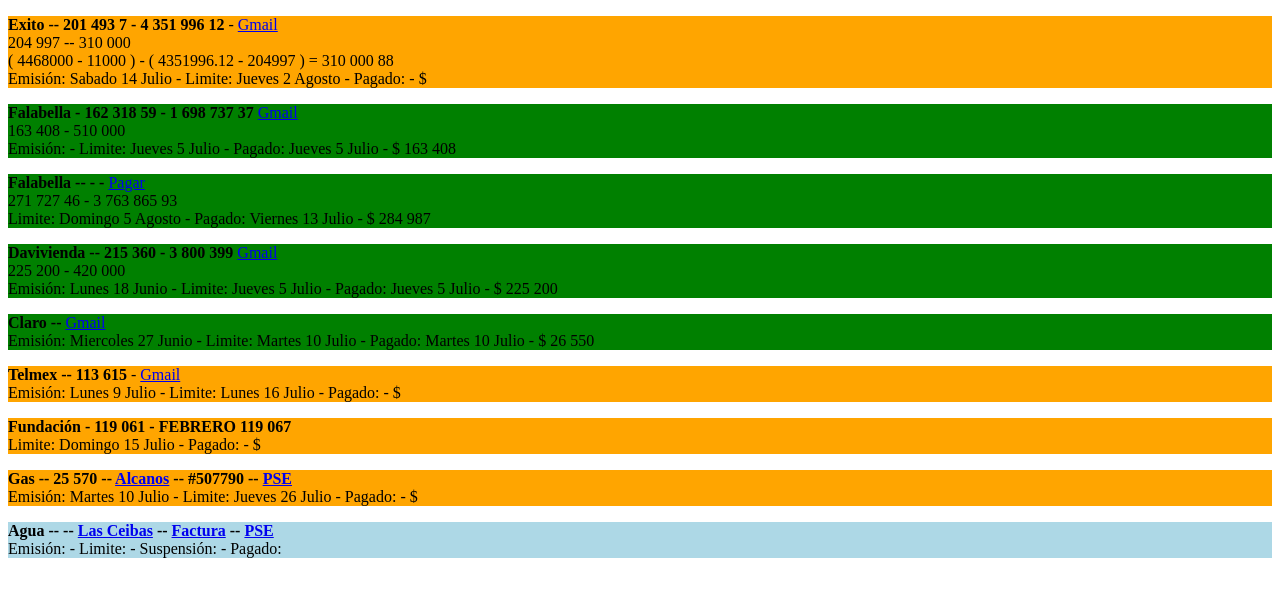
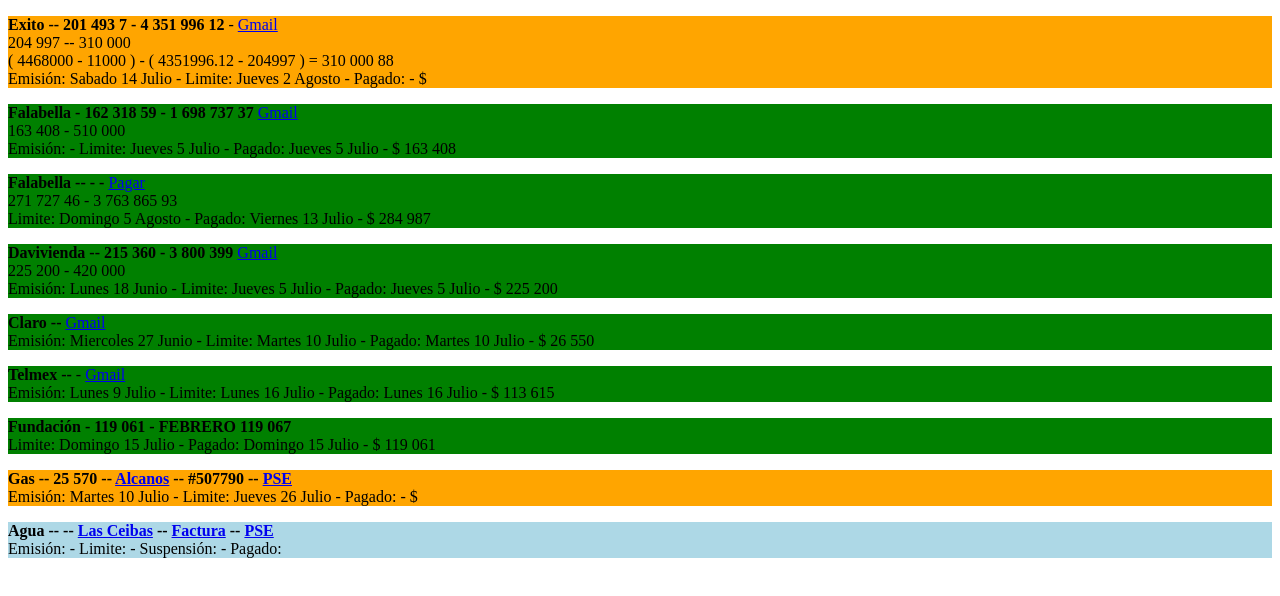
Before and after one commit to Alecsanderdiaz/Recibos, a plain HTML site: page index.html in a window 1280 px wide. Drawn offline with Linux system fonts and the light colour scheme.

Commit message:
Update index.html

```diff
--- a/index.html
+++ b/index.html
@@ -53,16 +53,16 @@
 		Emisión: Miercoles 27 Junio - Limite: Martes 10 Julio - Pagado: Martes 10 Julio - $ 26 550 </p>
 	</div>
 
-	<div class="pendiente">
-		<p><b>Telmex -- 113 615 </b> - <a href="https://mail.google.com/mail/u/0/#advanced-search/subject=Factura+Claro" target="_blank">Gmail</a>
+	<div class="pagado">
+		<p><b>Telmex --  </b> - <a href="https://mail.google.com/mail/u/0/#advanced-search/subject=Factura+Claro" target="_blank">Gmail</a>
 		<br/>
-		Emisión: Lunes 9 Julio - Limite: Lunes 16 Julio - Pagado:  - $  </p>
+		Emisión: Lunes 9 Julio - Limite: Lunes 16 Julio - Pagado: Lunes 16 Julio - $ 113 615 </p>
 	</div>
 
-	<div class="pendiente">
+	<div class="pagado">
 		<p><b>Fundación - 119 061 - FEBRERO 119 067</b>
 		<br/>
-		Limite: Domingo 15 Julio - Pagado:  - $  </p>
+		Limite: Domingo 15 Julio - Pagado: Domingo 15 Julio - $ 119 061 </p>
 	</div>
 
 	<div class="pendiente">
```
